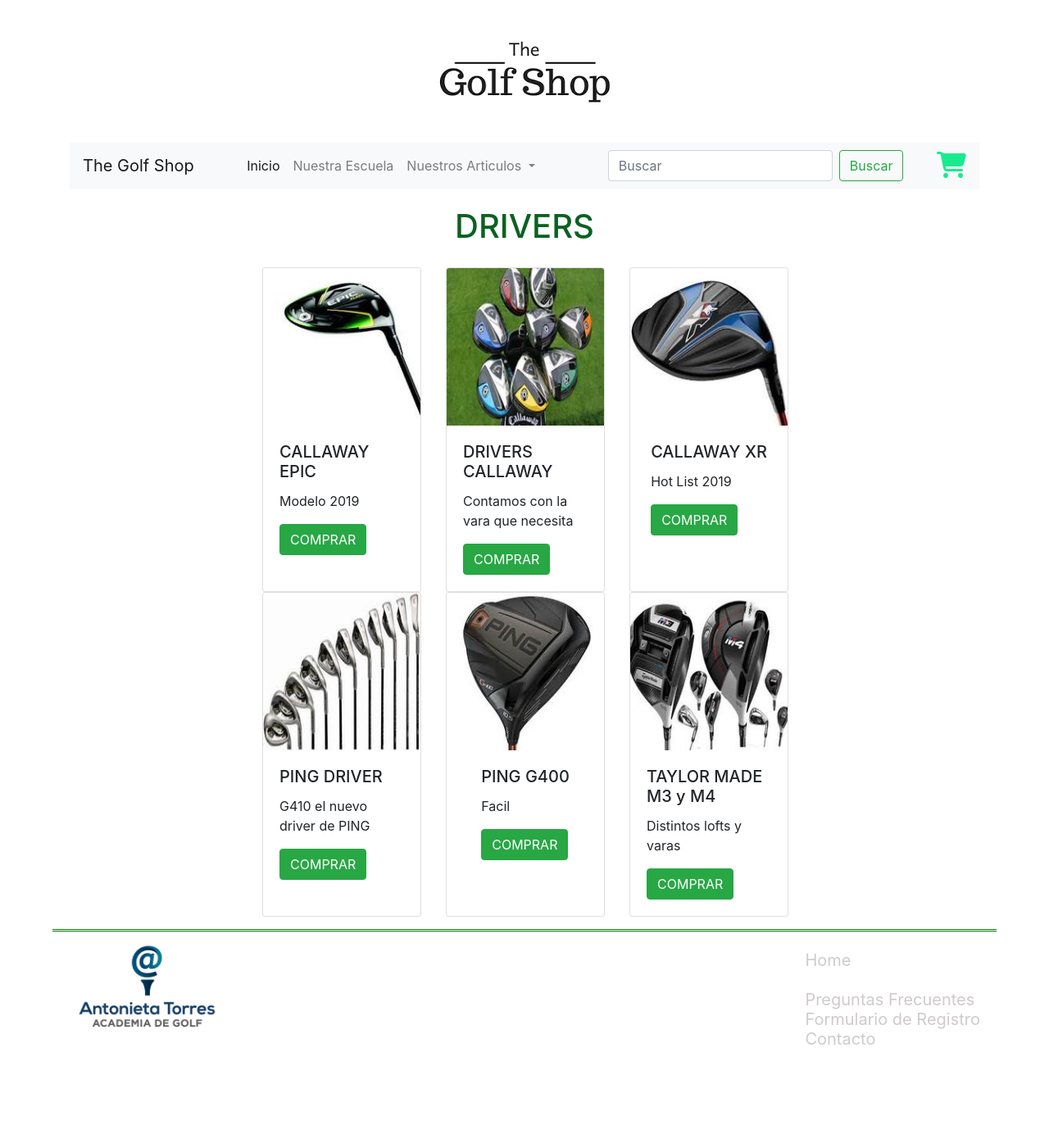
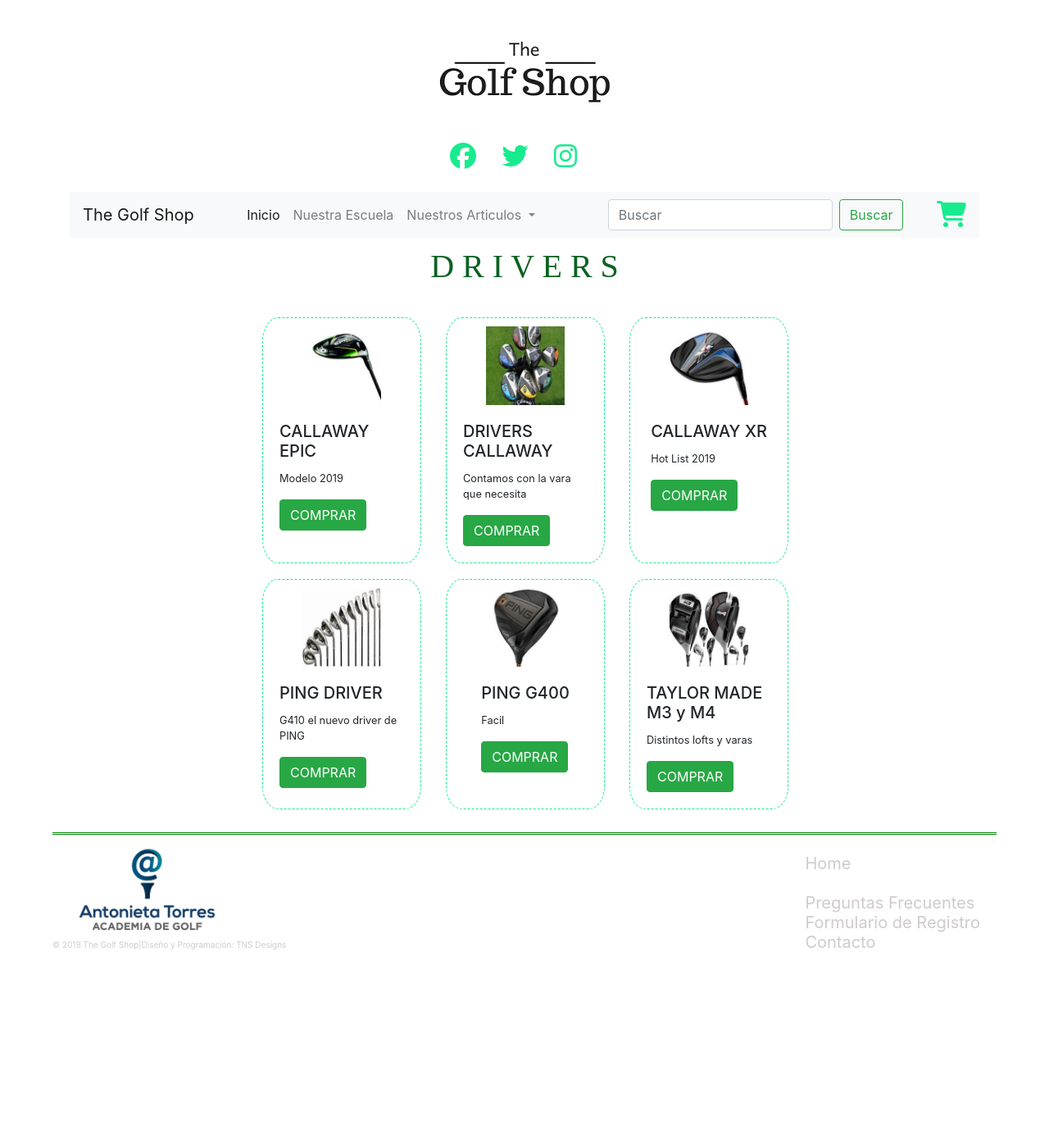
Before and after one commit to atorresgolf/ecommerce, a PHP site: page / in a window 1280 px wide. Shown: the top 1400 px of the page at 82% size. After the commit the page ends 1158 px from the top, so only its background shows below. Run offline with PHP 8.4, Linux system fonts and the light colour scheme; some libraries are stand-ins or nearby versions.

Commit message:
SUTILES CAMBIOS!!!!!!!!!!

```diff
--- a/css/style.css
+++ b/css/style.css
@@ -38,7 +38,11 @@
   margin-bottom: 2%;
 }
 
+.redes{
+  text-align: center;
+  margin-bottom: 2%;
 
+}
 
 img.logo{
   display:block;
@@ -50,18 +54,36 @@ img.logo{
 h1{
   color: #0B6121;
   text-align: center;
-  margin-top: 2%;
+  margin-top: 1%;
+  font-family: comic;
 }
 
-h3{
+h3 {
 margin-top: 30px;
   color: #0B6121;
-  font-family: sans-serif;
   text-align: center;
 }
 
 main {
   padding-left: 25%;
+  padding-bottom: 1%;
+  padding-top: 1%;
+  margin-top: 1%;
+}
+
+.container-card {
+  font-size: 80%;
+}
+
+.card {
+  border-color: #18EB8E;
+  border-radius: 10%;
+  border-style: dashed;
+}
+
+.card-img-top {
+  width: 50%;
+  padding-top: 5%;
 }
 
 h1.academia{
@@ -82,6 +104,7 @@ img.fotoacad{
   width: 100%;
   margin: auto;
 }*/
+
 section.productos{
   background-color: grey;
 }
@@ -112,6 +135,12 @@ footer {
   border-right-style: none;
 }
 
+.tarjetas {
+  text-align: left;
+  margin-left: 10%;
+  margin-top: 5%;
+}
+
 .academia{
   margin-top: -4%;
 }
@@ -138,7 +167,21 @@ section{
 
 .pago{
   padding-top: 5%;
+  margin-right: 10%;
   float: right;
+}
+
+.volver1 {
+  float: right;
+  margin-right: 15%;
+  margin-top: 5%;
+}
+
+.autor{
+  text-align: left;
+  color:#CFCBCB;
+  font-size: 10px;
+  margin-top: -5%;
 }
 
 /*------media para aipads 768px------*/
--- a/index.html
+++ b/index.html
@@ -14,8 +14,13 @@
 		<header class="golfshop">
 			<img src="img/shopgolf.png" alt="logotipo" class="logo">
 
-			<div class="container">
 		<!-- cabecera -->
+		<div class="redes">
+			<i class="fab fa-2x fa-facebook" style="color:#18EB8E"></i>&nbsp;&nbsp;&nbsp;&nbsp;&nbsp;&nbsp;
+			<i class="fab fa-2x fa-twitter" style="color:#18EB8E"></i>&nbsp;&nbsp;&nbsp;&nbsp;&nbsp;&nbsp;
+			<i class="fab fa-2x fa-instagram" style="color:#18EB8E"></i>&nbsp;&nbsp;&nbsp;&nbsp;&nbsp;&nbsp;
+		</div>
+		<div class="container">
 		<nav class="navbar navbar-expand-lg navbar-light bg-light">
 				<a class="navbar-brand" href="#">The Golf Shop</a>
 						<button class="navbar-toggler" type="button" data-toggle="collapse" data-target="#navbarSupportedContent" aria-controls="navbarSupportedContent" aria-expanded="false" aria-label="Toggle navigation">
@@ -54,11 +59,13 @@
 														<a href="carrito.html" class="volver"><i class="fas fa-2x fa-shopping-cart" style="color:#18EB8E ";></i></a>
 			</nav>
 														<h1 id="Titulo">
-														  DRIVERS
+														  D R I V E R S
 														</h1>
+
 			</header>
 			<main>
 	<!--===================ARTICULOS EN CARTAS==========================================-->
+							<div class="container-card">
 							<div class="card-deck" style="width:70%">
 								<div class="card" style="width: 18rem;">
 									<img src="img/driverepic_resultado.jpg" class="card-img-top" alt="...">
@@ -85,6 +92,7 @@
 								</div>
 							</div>
 						</div>
+						<br>
 <!--===================ARTICULOS EN CARTAS==========================================-->
 						<div class="card-deck" style="width:70%">
 							<div class="card" style="width: 18rem;">
@@ -112,6 +120,7 @@
 								</div>
 							</div>
 						</div>
+					</div>
 				</main>
 
 <footer>
@@ -125,6 +134,8 @@
 			<li><a href="contacto.html" style="color:#CFCBCB;">Contacto</a></li>
 		</ul>
 		<div>
+			<p class="autor">© 2019 The Golf Shop|Diseño y Programación: TNS Designs</p>
+		</div>
 </footer>
 <script src="https://code.jquery.com/jquery-3.3.1.slim.min.js" integrity="sha384-q8i/X+965DzO0rT7abK41JStQIAqVgRVzpbzo5smXKp4YfRvH+8abtTE1Pi6jizo" crossorigin="anonymous"></script>
 <script src="https://cdnjs.cloudflare.com/ajax/libs/popper.js/1.14.7/umd/popper.min.js" integrity="sha384-UO2eT0CpHqdSJQ6hJty5KVphtPhzWj9WO1clHTMGa3JDZwrnQq4sF86dIHNDz0W1" crossorigin="anonymous"></script>
```
Also changed, not shown: carrito.html (+8 -4 lines), img/americanexpress.png (added), img/mastercard.png (added), img/paypal.png (added), img/visa.png (added), 1 other file.
